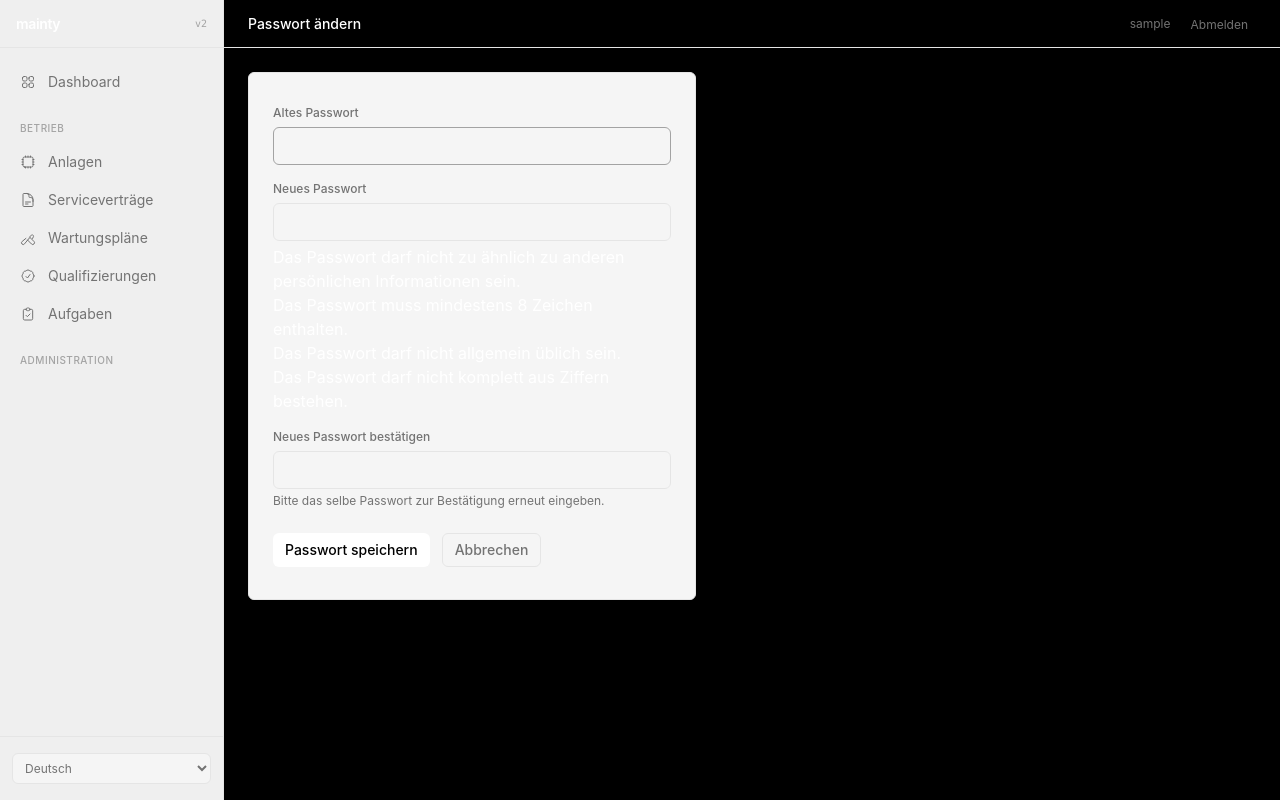
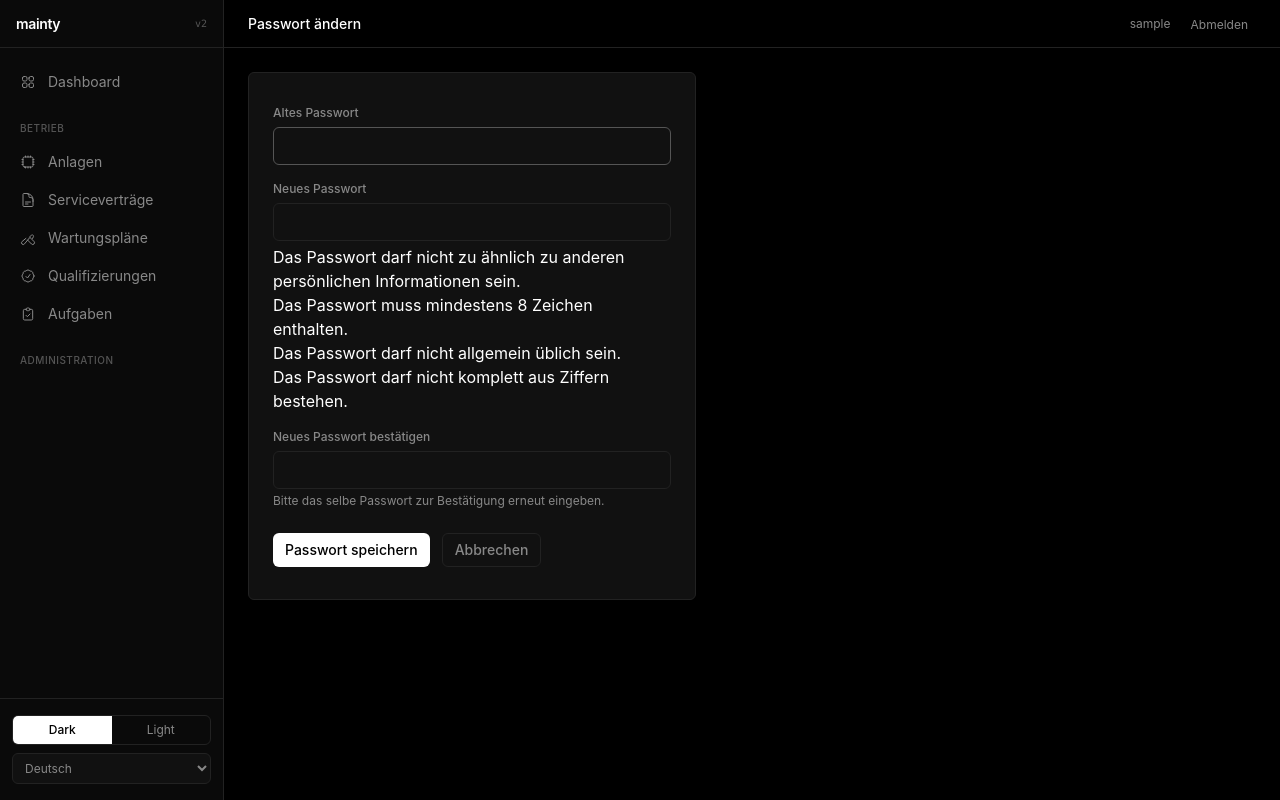
Before and after one commit to Brembo109/mainty-v2, a Django app: page /accounts/password-change/ in a window 1280 px wide. Run offline with Django 5.2, Linux system fonts and the light colour scheme; the visitor is signed in with stand-in values (Sample User, id 1); style sheets or scripts are compiled from the project's sources; some libraries are stand-ins or nearby versions.

Commit message:
feat: wire dark/light mode toggle into sidebar and base template

```diff
--- a/templates/base.html
+++ b/templates/base.html
@@ -1,6 +1,6 @@
 {% load i18n static %}
 <!DOCTYPE html>
-<html lang="{{ LANGUAGE_CODE }}" class="h-full">
+<html lang="{{ LANGUAGE_CODE }}" class="{% if not user.is_authenticated or user.theme == 'dark' %}dark {% endif %}h-full">
 <head>
   <meta charset="UTF-8">
   <meta name="viewport" content="width=device-width, initial-scale=1.0">
@@ -8,7 +8,7 @@
   <link rel="stylesheet" href="{% static 'main.css' %}">
   <script src="https://unpkg.com/htmx.org@1.9.12" defer></script>
 </head>
-<body class="bg-black text-white min-h-full flex" hx-boost="true">
+<body class="bg-surface text-content-primary min-h-full flex" hx-boost="true">
 
   {# ── Sidebar ──────────────────────────────────────────────────── #}
   <aside class="w-56 min-h-screen bg-surface-elevated border-r border-border flex flex-col fixed left-0 top-0 bottom-0 z-20">
@@ -24,8 +24,24 @@
       {% include "partials/sidebar.html" %}
     </nav>
 
-    {# Language switcher #}
+    {# Theme + Language #}
     <div class="px-3 py-4 border-t border-border shrink-0">
+      {% if user.is_authenticated %}
+      <form action="{% url 'accounts:set_theme' %}" method="post" class="mb-2">
+        {% csrf_token %}
+        <input name="next" type="hidden" value="{{ request.get_full_path }}">
+        <div class="flex rounded border border-border overflow-hidden text-xs">
+          <button name="theme" value="dark" type="submit"
+            class="flex-1 py-1.5 transition-colors {% if user.theme == 'dark' %}bg-white text-black font-medium{% else %}text-content-secondary hover:text-content-primary{% endif %}">
+            Dark
+          </button>
+          <button name="theme" value="light" type="submit"
+            class="flex-1 py-1.5 transition-colors {% if user.theme == 'light' %}bg-white text-black font-medium{% else %}text-content-secondary hover:text-content-primary{% endif %}">
+            Light
+          </button>
+        </div>
+      </form>
+      {% endif %}
       <form action="{% url 'set_language' %}" method="post">
         {% csrf_token %}
         <input name="next" type="hidden" value="{{ request.get_full_path }}">
@@ -51,8 +67,8 @@
   <div class="ml-56 flex-1 flex flex-col min-h-screen">
 
     {# Top bar #}
-    <header class="h-12 border-b border-border flex items-center justify-between px-6 bg-black sticky top-0 z-10">
-      <h1 class="text-sm font-medium text-white">{% block page_title %}{% endblock %}</h1>
+    <header class="h-12 border-b border-border flex items-center justify-between px-6 bg-surface sticky top-0 z-10">
+      <h1 class="text-sm font-medium text-content-primary">{% block page_title %}{% endblock %}</h1>
       <div class="flex items-center gap-3">
         {% block header_actions %}{% endblock %}
         {% if user.is_authenticated %}
```
